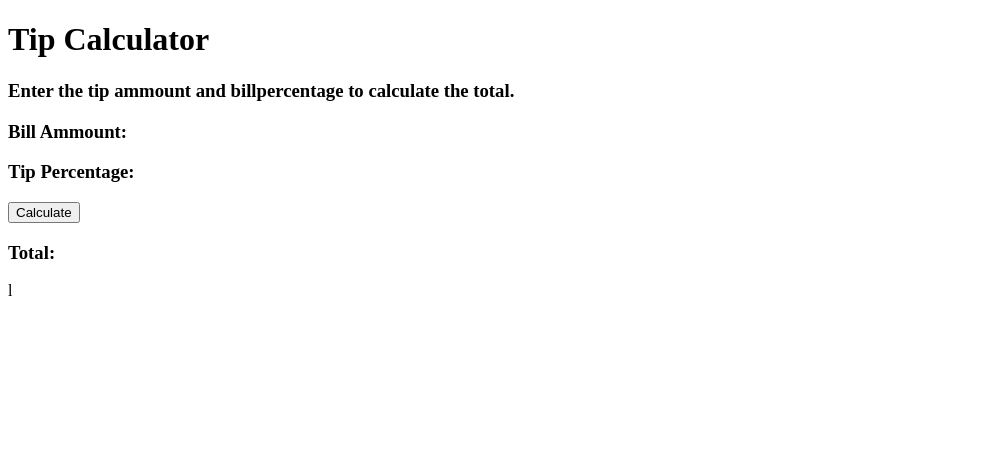
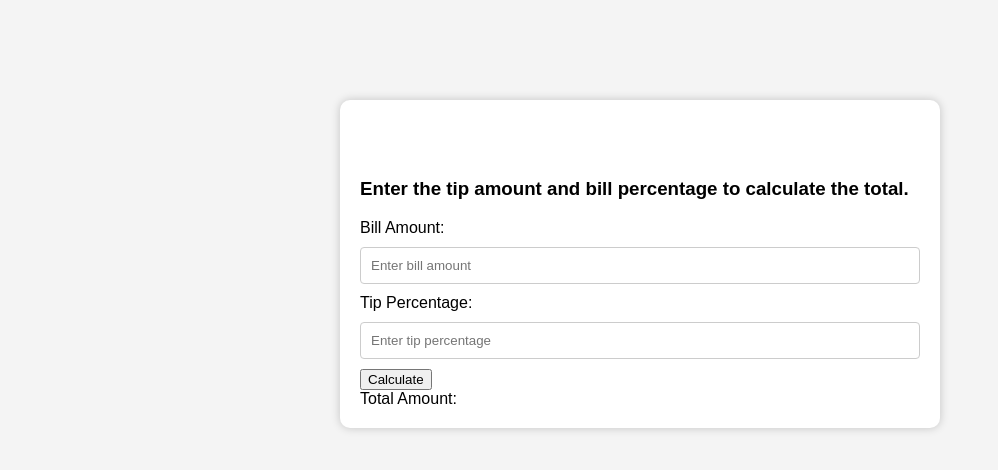
Before and after one commit to cstorr-dev/100-js-projects, a plain HTML site: page 100-js-projects/tip-calculator/index.html in a window 1280 px wide. Shown: the whole page, without its empty margins (0-998 px from the left). Drawn offline with Linux system fonts and the light colour scheme.

Commit message:
updated html file and started on css file

```diff
--- a/100-js-projects/tip-calculator/index.html
+++ b/100-js-projects/tip-calculator/index.html
@@ -4,14 +4,23 @@
     <meta charset="UTF-8">
     <meta http-equiv="X-UA-Compatible" content="IE=edge">
     <meta name="viewport" content="width=device-width, initial-scale=1.0">
+    <link href="style.css" rel="stylesheet">
     <title>Tip Calculator</title>
 </head>
 <body>
-    <h1>Tip Calculator</h1>
-        <h3>Enter the tip ammount and billpercentage to calculate the total.</h3>
-        <h3>Bill Ammount:</h3>
-        <h3>Tip Percentage:</h3>
-    <button>Calculate</button>
-    <h3>Total:</h3><p>l<p>
+    <div class="container">
+        <h1>Tip Calculator</h1>
+        <h3>Enter the tip amount and bill percentage to calculate the total.</h3>
+        <label for="bill-amount">Bill Amount:</label>
+        <input type="number" id="bill-amount" placeholder="Enter bill amount">
+        <br/>
+        <label for="tip-percentage">Tip Percentage:</label>
+        <input type="number" id="tip-percentage" placeholder="Enter tip percentage">
+        <br>
+        <button id="calculate-button">Calculate</button>
+        <br/>
+        <label for="total-amount">Total Amount:</label>
+        <span id="total-amount"></span>
+    </div>
 </body>
 </html>
--- a/100-js-projects/tip-calculator/style.css
+++ b/100-js-projects/tip-calculator/style.css
@@ -0,0 +1,31 @@
+*{box-sizing: border-box;}
+body{
+    background-color: #f4f4f4;
+    font-family:Arial, Helvetica, sans-serif;
+}
+.container{
+    background-color: white;
+    max-width: 600px;
+    margin: 100px auto;
+    padding: 20px;
+    border-radius: 5px;
+    box-shadow: 0 0px 10px rgba(0,0,0,0.2);
+    border-radius: 10px;
+}
+h1 {
+    margin-top: 0;
+    text-align: center;
+    color: white;
+}
+
+input{
+    padding: 10px;
+    border: 1px solid #ccc;
+    border-radius: 4px;
+    margin: 10px 0;
+    width: 100%;
+}
+
+button{
+
+ }
```
